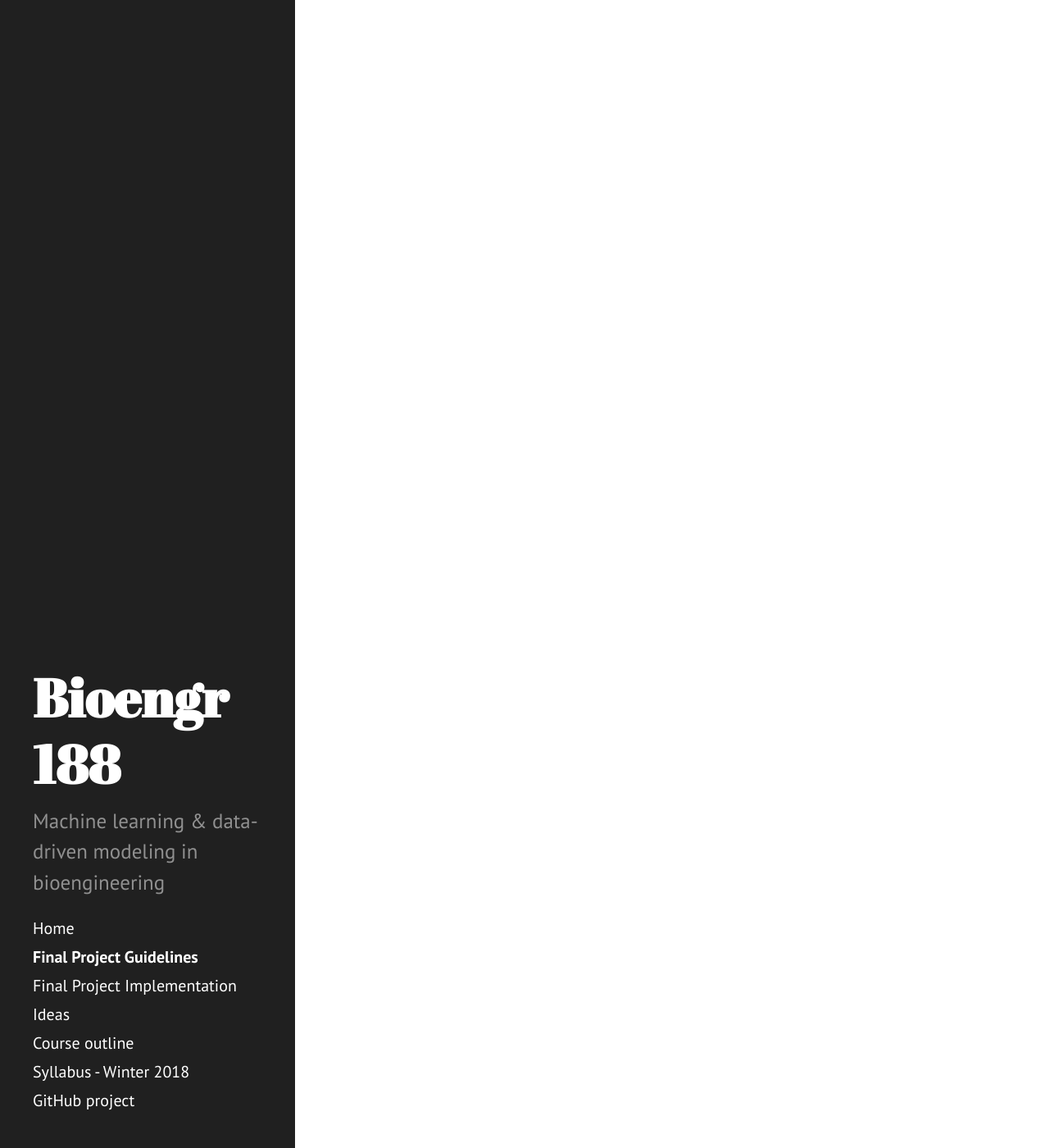
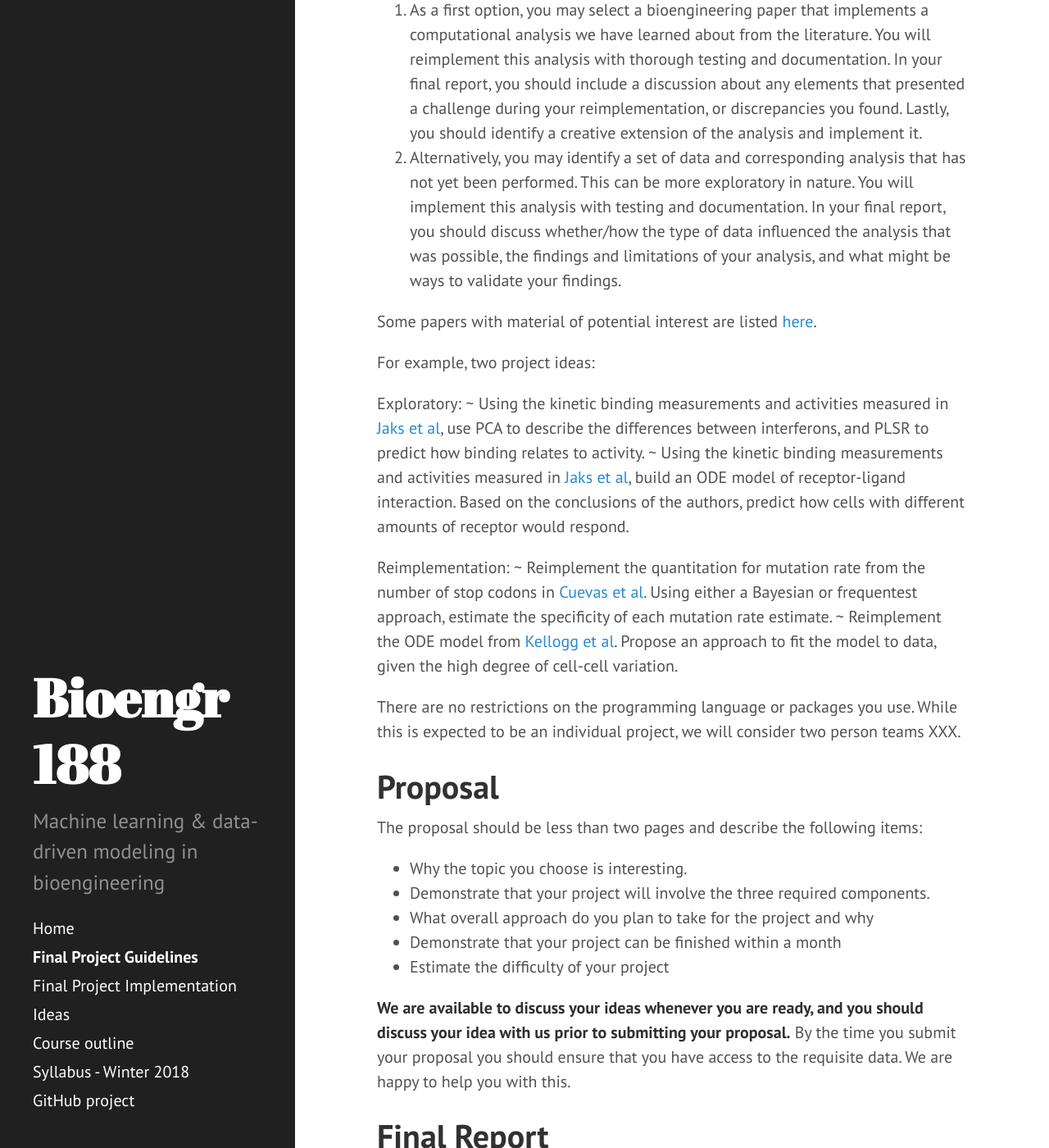
Before and after one commit to adprl14/bioe-ml-winter2018, a Jekyll site: the page built from final-project.md, in a window 1280 px wide and 1400 px high, scrolled down 270 px. Shown: the whole window at 82% size. Built offline with Jekyll 4.4.1, drawn with Linux system fonts in a browser that asks for light colours; some of the changed text lies outside the part shown.

Commit message:
Added information about final project.

```diff
--- a/final-project.md
+++ b/final-project.md
@@ -2,3 +2,82 @@
 title: Final Project Guidelines
 layout: page
 ---
+
+# Choosing A Topic
+
+In this project, you have two options for the general route you can take:
+
+1. As a first option, you may select a bioengineering paper that implements a computational analysis we have learned about from the literature. You will reimplement this analysis with thorough testing and documentation. In your final report, you should include a discussion about any elements that presented a challenge during your reimplementation, or discrepancies you found. Lastly, you should identify a creative extension of the analysis and implement it.
+2. Alternatively, you may identify a set of data and corresponding analysis that has not yet been performed. This can be more exploratory in nature. You will implement this analysis with testing and documentation. In your final report, you should discuss whether/how the type of data influenced the analysis that was possible, the findings and limitations of your analysis, and what might be ways to validate your findings.
+
+Some papers with material of potential interest are listed [here](impl-opts.html).
+
+For example, two project ideas:
+
+Exploratory:
+~ Using the kinetic binding measurements and activities measured in [Jaks et al](http://doi.org/10.1016/j.jmb.2006.11.053), use PCA to describe the differences between interferons, and PLSR to predict how binding relates to activity.
+~ Using the kinetic binding measurements and activities measured in [Jaks et al](http://doi.org/10.1016/j.jmb.2006.11.053), build an ODE model of receptor-ligand interaction. Based on the conclusions of the authors, predict how cells with different amounts of receptor would respond.
+
+Reimplementation:
+~ Reimplement the quantitation for mutation rate from the number of stop codons in [Cuevas et al](http://journals.plos.org/plosbiology/article?id=10.1371/journal.pbio.1002251#pbio.1002251.s011). Using either a Bayesian or frequentest approach, estimate the specificity of each mutation rate estimate.
+~ Reimplement the ODE model from [Kellogg et al](http://www.sciencedirect.com/science/article/pii/S2211124717303595?via%3Dihub). Propose an approach to fit the model to data, given the high degree of cell-cell variation.
+
+There are no restrictions on the programming language or packages you use. While this is expected to be an individual project, we will consider two person teams XXX.
+
+# Proposal
+
+The proposal should be less than two pages and describe the following items:
+
+- Why the topic you choose is interesting.
+- Demonstrate that your project will involve the three required components.
+- What overall approach do you plan to take for the project and why
+- Demonstrate that your project can be finished within a month
+- Estimate the difficulty of your project
+
+**We are available to discuss your ideas whenever you are ready, and you should discuss your idea with us prior to submitting your proposal.** By the time you submit your proposal you should ensure that you have access to the requisite data. We are happy to help you with this.
+
+# Final Report
+
+
+
+
+
+The final report should be less than 1500 words and describe the following items:
+• Introduction/Motivation: Why the topic you choose is interesting, and whether similar work has been done by companies/researchers (it will not affect your grade whether or not your proposed work is novel, but it is always good to know if other people are doing the same thing) (10%)
+• Problem definition: How to formulate your topic/question into a data analytics problem (10%)
+• Methods (40%)
+– Description of the algorithm you employed or designed
+– The software package you chose or your own implementation of the algorithm
+– How to use the software package or your own code
+– (Optional) Charting and/or visualization that help make decisions in your analysis
+3
+8
+• Results (30%)
+– Quantitative evaluation of your method (e.g. classification accuracy) – Charting and/or visualization for the end-user
+– How your proposed approach has solved your question
+• How the work was divided among team members (10%)
+
+
+
+
+
+
+
+Accompanying your final report should be a git repository of your analysis.
+
+# Final Presentation
+
+Each presentation will have 8 minutes:
+- 6 minutes for a presentation
+- 2 minutes for questions, discussion, and transition to the next presenter
+
+Each team should prepare no more than 7 slides, including the title slide, and cover the sections listed in the final report.
+
+# Grading
+
+Your project will be evaluated
+
+- Proposal (15%)
+- Final Report ()
+- Final Presentation ()
+- Code and Implementation ()
```
Also changed, not shown: impl-opts.md (+1 -0 lines).
